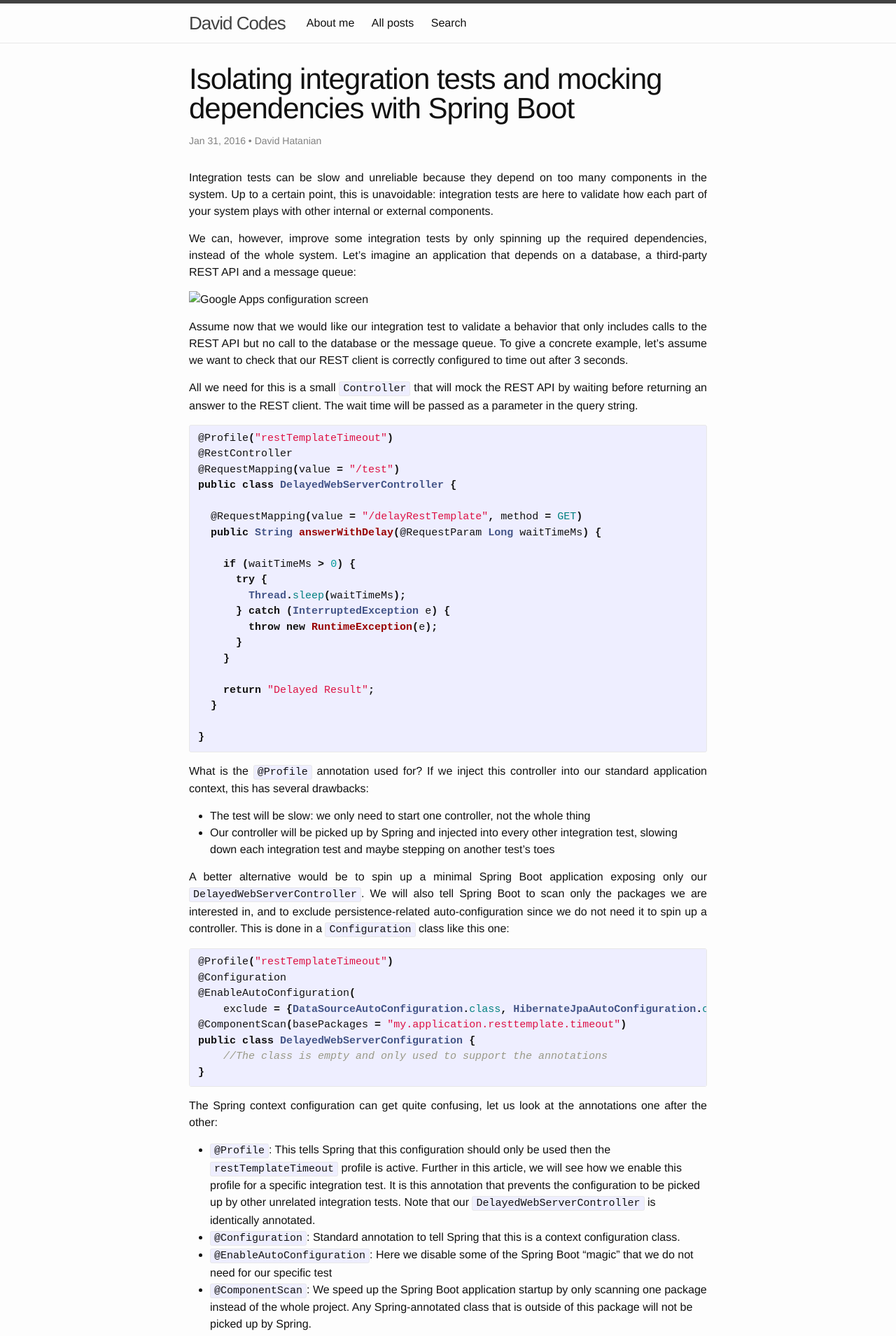
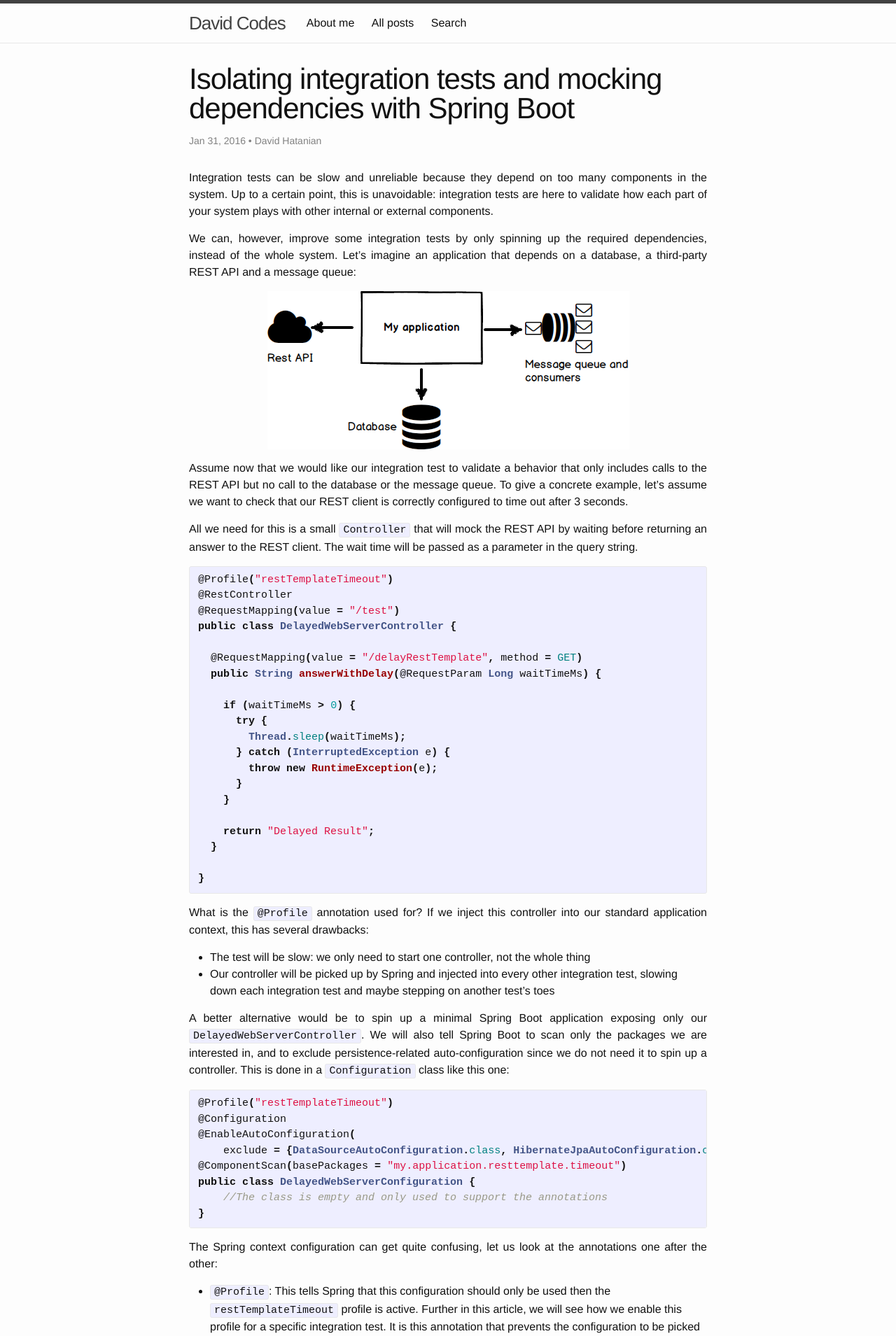
Before and after one commit to dhatanian/david-codes, a Jekyll site: the page built from _posts/2016-01-31-isolating-integration-tests-with-the-spring-framework.md, in a window 1280 px wide. Shown: the top 1909 px of the page at 70% size. Built offline with Jekyll 4.4.1, drawn with Linux system fonts in a browser that asks for light colours; comment, search, counter and statistics services are not loaded.

Commit message:
Fix last post's image

```diff
--- a/_posts/2016-01-31-isolating-integration-tests-with-the-spring-framework.md
+++ b/_posts/2016-01-31-isolating-integration-tests-with-the-spring-framework.md
@@ -8,7 +8,7 @@ Integration tests can be slow and unreliable because they depend on too many com
 
 We can, however, improve some integration tests by only spinning up the required dependencies, instead of the whole system. Let's imagine an application that depends on a database, a third-party REST API and a message queue:
 
-<img src="/assets/posts/2016-01-18-isolating-integration-tests-with-the-spring-framework.md/my-application.png" alt="Google Apps configuration screen" title="Our application with 3 dependencies" style="margin:auto;display:block;">
+<img src="/assets/posts/2016-01-31-isolating-integration-tests-with-the-spring-framework.md/my-application.png" alt="Google Apps configuration screen" title="Our application with 3 dependencies" style="margin:auto;display:block;">
 
 Assume now that we would like our integration test to validate a behavior that only includes calls to the REST API but no call to the database or the message queue. To give a concrete example, let's assume we want to check that our REST client is correctly configured to time out after 3 seconds.
 
```
